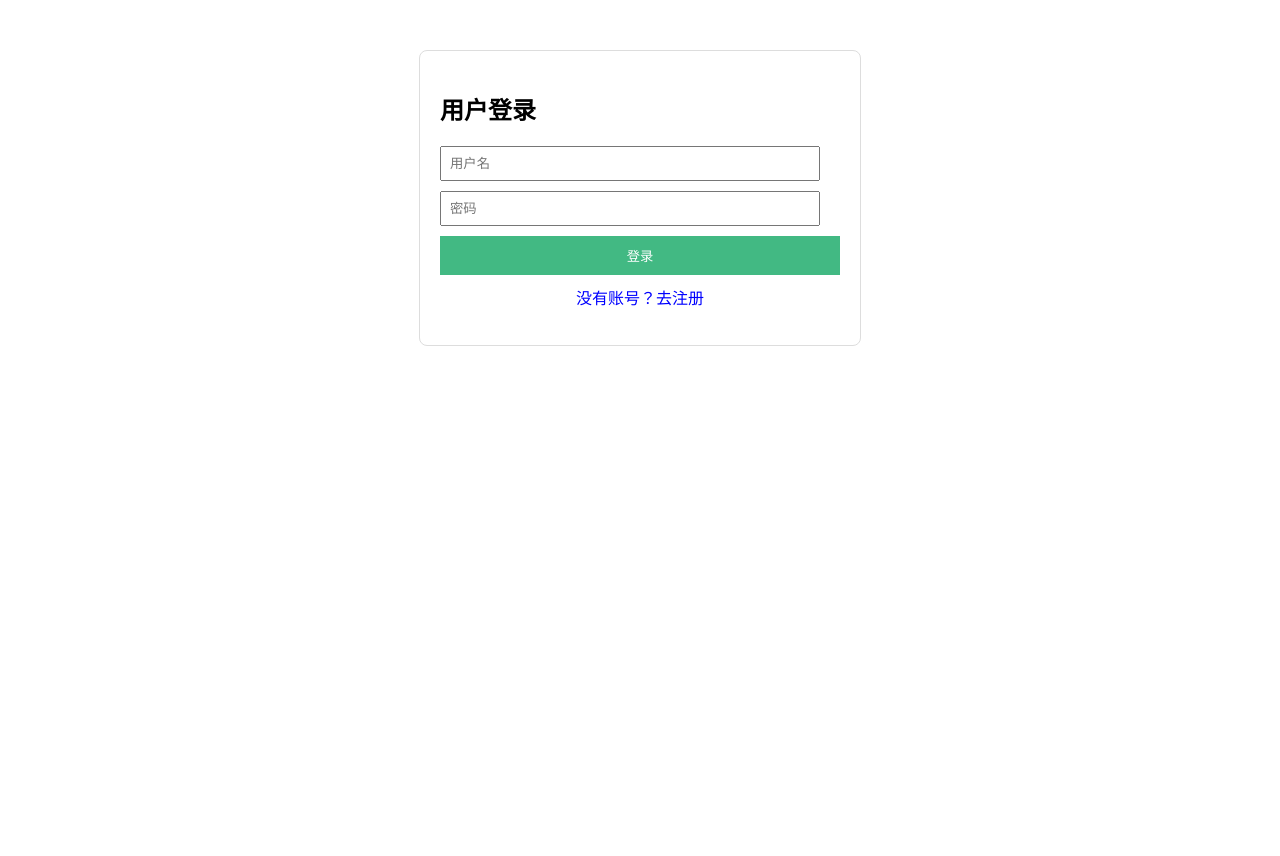
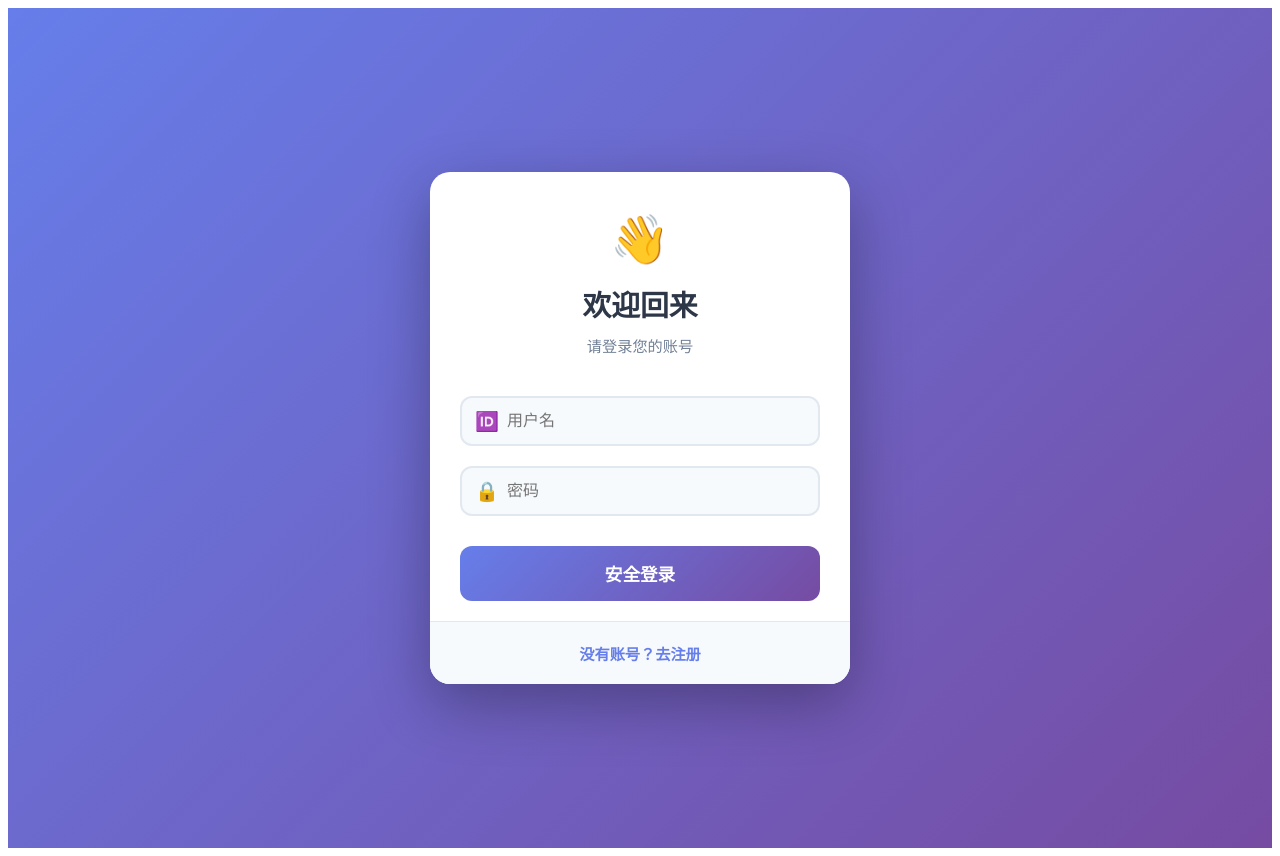
Before and after one commit to wqr1234567128117/KE-Group-C, a Vue app in the folder fastapi_vue/AIzhujiao/vue-project/: page /login in a window 1280 px wide. Before the commit the page ends 800 px from the top, so only its background shows below. Built offline with nearby package versions, Linux system fonts and the light colour scheme.

Commit message:
登录和主界面布局优化

```diff
--- a/fastapi_vue/AIzhujiao/vue-project/src/views/Home.vue
+++ b/fastapi_vue/AIzhujiao/vue-project/src/views/Home.vue
@@ -1,12 +1,37 @@
 <template>
-  <div class="home">
-    <h1>欢迎回来，{{ username }}</h1>
-    <div class="nav-grid">
-      <router-link to="/smart-qa" class="nav-card">🤖 智能问答</router-link>
-      <router-link to="/learning-path" class="nav-card">🗺️ 学习路径</router-link>
-      <router-link to="/progress" class="nav-card">📈 学习进度</router-link>
+  <div class="home-container">
+    <div class="home-card">
+      <header class="header">
+        <h1>欢迎回来，<span class="highlight">{{ username }}</span></h1>
+        <p class="subtitle">AI助教陪你开始你的学习之旅！</p>
+      </header>
+
+      <div class="nav-grid">
+        <router-link to="/smart-qa" class="nav-card">
+          <div class="card-icon">🤖</div>
+          <span class="card-title">智能问答</span>
+          <span class="card-desc">AI 辅助解答疑惑</span>
+        </router-link>
+
+        <router-link to="/learning-path" class="nav-card">
+          <div class="card-icon">🗺️</div>
+          <span class="card-title">学习路径</span>
+          <span class="card-desc">规划你的学习路线</span>
+        </router-link>
+
+        <router-link to="/progress" class="nav-card">
+          <div class="card-icon">📈</div>
+          <span class="card-title">学习进度</span>
+          <span class="card-desc">查看任务与路径</span>
+        </router-link>
+      </div>
+
+      <div class="footer">
+        <button @click="logout" class="logout-btn">
+          <span>退出登录</span>
+        </button>
+      </div>
     </div>
-    <button @click="logout" class="logout-btn">退出登录</button>
   </div>
 </template>
 
@@ -25,8 +50,157 @@ const logout = () => {
 </script>
 
 <style scoped>
-.home { text-align: center; padding: 40px; }
-.nav-grid { display: flex; justify-content: center; gap: 20px; margin: 40px 0; }
-.nav-card { display: block; padding: 40px; font-size: 1.2em; text-decoration: none; color: white; background: #42b983; border-radius: 10px; width: 200px; }
-.logout-btn { background: #ff5252; color: white; border: none; padding: 10px 20px; cursor: pointer; border-radius: 5px; }
+/* 全局容器：负责背景色和居中 */
+.home-container {
+  min-height: 100vh;
+  display: flex;
+  justify-content: center;
+  align-items: center;
+  background: linear-gradient(135deg, #f5f7fa 0%, #c3cfe2 100%);
+  font-family: 'Helvetica Neue', Helvetica, 'PingFang SC', 'Hiragino Sans GB', 'Microsoft YaHei', Arial, sans-serif;
+  padding: 20px;
+  box-sizing: border-box;
+}
+
+/* 主卡片 */
+.home-card {
+  background: #ffffff;
+  width: 100%;
+  max-width: 900px;
+  border-radius: 20px;
+  box-shadow: 0 10px 40px rgba(0, 0, 0, 0.1);
+  padding: 50px;
+  text-align: center;
+  box-sizing: border-box;
+  animation: fadeIn 0.6s ease-out;
+}
+
+/* 头部样式 */
+.header {
+  margin-bottom: 50px;
+}
+
+.avatar {
+  font-size: 3rem;
+  margin-bottom: 15px;
+  display: inline-block;
+  animation: wave 2s infinite ease-in-out;
+}
+
+h1 {
+  color: #2c3e50;
+  font-size: 2rem;
+  margin: 0 0 10px 0;
+  font-weight: 700;
+}
+
+.highlight {
+  color: #42b983;
+  position: relative;
+  display: inline-block;
+}
+
+.subtitle {
+  color: #7f8c8d;
+  margin: 0;
+  font-size: 1rem;
+  font-weight: 400;
+}
+
+/* 网格布局 */
+.nav-grid {
+  display: grid;
+  grid-template-columns: repeat(auto-fit, minmax(220px, 1fr));
+  gap: 30px;
+  margin-bottom: 50px;
+}
+
+/* 导航卡片样式 */
+.nav-card {
+  display: flex;
+  flex-direction: column;
+  align-items: center;
+  justify-content: center;
+  padding: 30px 20px;
+  text-decoration: none;
+  background: #f8f9fa;
+  border-radius: 15px;
+  border: 1px solid #e9ecef;
+  transition: all 0.3s cubic-bezier(0.25, 0.8, 0.25, 1);
+  position: relative;
+  overflow: hidden;
+}
+
+.nav-card:hover {
+  transform: translateY(-5px);
+  box-shadow: 0 15px 30px rgba(66, 185, 131, 0.15);
+  border-color: #42b983;
+  background: #fff;
+}
+
+.card-icon {
+  font-size: 2.5rem;
+  margin-bottom: 15px;
+}
+
+.card-title {
+  font-size: 1.2rem;
+  font-weight: 600;
+  color: #2c3e50;
+  margin-bottom: 8px;
+  display: block;
+}
+
+.card-desc {
+  font-size: 0.85rem;
+  color: #95a5a6;
+  font-weight: 400;
+}
+
+/* 退出按钮 */
+.logout-btn {
+  background: transparent;
+  color: #ff5252;
+  border: 1px solid #ff5252;
+  padding: 12px 30px;
+  font-size: 1rem;
+  cursor: pointer;
+  border-radius: 50px;
+  transition: all 0.3s ease;
+  font-weight: 500;
+  outline: none;
+}
+
+.logout-btn:hover {
+  background: #ff5252;
+  color: white;
+  box-shadow: 0 5px 15px rgba(255, 82, 82, 0.3);
+}
+
+/* 动画定义 */
+@keyframes fadeIn {
+  from { opacity: 0; transform: translateY(20px); }
+  to { opacity: 1; transform: translateY(0); }
+}
+
+@keyframes wave {
+  0%, 100% { transform: rotate(0deg); }
+  25% { transform: rotate(10deg); }
+  75% { transform: rotate(-10deg); }
+}
+
+/* 响应式调整 */
+@media (max-width: 600px) {
+  .home-card {
+    padding: 30px 20px;
+  }
+
+  .nav-grid {
+    grid-template-columns: 1fr; /* 手机端单列显示 */
+  }
+
+  h1 {
+    font-size: 1.5rem;
+  }
+}
 </style>
--- a/fastapi_vue/AIzhujiao/vue-project/src/views/Login.vue
+++ b/fastapi_vue/AIzhujiao/vue-project/src/views/Login.vue
@@ -1,24 +1,54 @@
 <template>
   <div class="login-container">
-    <h2>{{ isRegister ? '用户注册' : '用户登录' }}</h2>
+    <div class="login-card">
+      <div class="card-header">
+        <div class="icon-wrapper">👋</div>
+        <h2>{{ isRegister ? '创建新账号' : '欢迎回来' }}</h2>
+        <p class="subtitle">{{ isRegister ? '加入我们，开启学习之旅' : '请登录您的账号' }}</p>
+      </div>
 
-    <form @submit.prevent="handleSubmit">
-      <div v-if="isRegister">
+      <form @submit.prevent="handleSubmit" class="login-form">
+        <!-- 注册专用字段 -->
+        <transition name="slide-fade">
+          <div v-if="isRegister" class="extra-fields">
+            <div class="input-group">
+              <span class="input-icon">👤</span>
               <input v-model="form.real_name" placeholder="真实姓名" required />
+            </div>
+            <div class="input-group">
+              <span class="input-icon">🎓</span>
               <input v-model="form.major" placeholder="专业" required />
             </div>
+          </div>
+        </transition>
 
+        <!-- 通用字段 -->
+        <div class="input-group">
+          <span class="input-icon">🆔</span>
           <input v-model="form.username" placeholder="用户名" required />
+        </div>
+
+        <div class="input-group">
+          <span class="input-icon">🔒</span>
           <input v-model="form.password" type="password" placeholder="密码" required />
+        </div>
 
-      <button type="submit">{{ isRegister ? '注册' : '登录' }}</button>
+        <!-- 错误提示 -->
+        <p v-if="errorMsg" class="error-message">
+          <span class="error-icon">⚠️</span> {{ errorMsg }}
+        </p>
+
+        <button type="submit" class="submit-btn">
+          {{ isRegister ? '立即注册' : '安全登录' }}
+        </button>
       </form>
 
+      <div class="card-footer">
         <p @click="isRegister = !isRegister" class="toggle-link">
           {{ isRegister ? '已有账号？去登录' : '没有账号？去注册' }}
         </p>
-
-    <p v-if="errorMsg" class="error">{{ errorMsg }}</p>
+      </div>
+    </div>
   </div>
 </template>
 
@@ -45,9 +75,6 @@ const handleSubmit = async () => {
     let res
     if (isRegister.value) {
       // --- 注册逻辑：需要传递 specific 字段 ---
-      // 注意：根据新的 api.js，register 函数接收的是 (realName, major, username, password)
-      // 请确保 api.js 中的 register 函数定义与此调用匹配（或者修改 api.js 为接收对象）
-      // 这里假设 api.js 已按上一轮对话修改为接收对象 {real_name, major, username, password}
       res = await api.register(form.real_name, form.major, form.username, form.password)
 
       alert(res.data.message + '，请登录')
@@ -60,8 +87,6 @@ const handleSubmit = async () => {
       res = await api.login(form.username, form.password)
 
       // --- 数据存储逻辑 ---
-      // 注意：后端返回的是 user_id 和 token
-      // 修正：从 res.data 中提取数据（原代码逻辑正确，但需确认后端字段）
       const userInfo = {
         user_id: res.data.user_id, // 确保后端返回的是 user_id
         token: res.data.token,     // 确保后端返回的是 token
@@ -79,10 +104,198 @@ const handleSubmit = async () => {
 </script>
 
 <style scoped>
-/* 简单样式 */
-.login-container { max-width: 400px; margin: 50px auto; padding: 20px; border: 1px solid #ddd; border-radius: 8px; }
-input { display: block; width: 90%; margin: 10px 0; padding: 8px; }
-button { width: 100%; padding: 10px; background: #42b983; color: white; border: none; cursor: pointer; }
-.toggle-link { color: blue; cursor: pointer; text-align: center; margin-top: 10px; }
-.error { color: red; text-align: center; }
+/* 容器：全屏居中，渐变背景 */
+.login-container {
+  min-height: 100vh;
+  display: flex;
+  justify-content: center;
+  align-items: center;
+  background: linear-gradient(135deg, #667eea 0%, #764ba2 100%);
+  font-family: 'Helvetica Neue', Helvetica, 'PingFang SC', 'Hiragino Sans GB', 'Microsoft YaHei', Arial, sans-serif;
+  padding: 20px;
+}
+
+/* 卡片主体 */
+.login-card {
+  background: #ffffff;
+  width: 100%;
+  max-width: 420px;
+  border-radius: 20px;
+  box-shadow: 0 20px 60px rgba(0, 0, 0, 0.3);
+  overflow: hidden;
+  animation: fadeInUp 0.5s ease-out;
+}
+
+/* 头部区域 */
+.card-header {
+  padding: 40px 30px 20px;
+  text-align: center;
+}
+
+.icon-wrapper {
+  font-size: 3rem;
+  margin-bottom: 15px;
+  display: inline-block;
+  animation: wave 2s infinite ease-in-out;
+}
+
+h2 {
+  margin: 0;
+  color: #2d3748;
+  font-size: 1.8rem;
+  font-weight: 700;
+}
+
+.subtitle {
+  margin: 10px 0 0;
+  color: #718096;
+  font-size: 0.95rem;
+}
+
+/* 表单区域 */
+.login-form {
+  padding: 20px 30px;
+}
+
+/* 输入框组 */
+.input-group {
+  position: relative;
+  margin-bottom: 20px;
+  display: flex;
+  align-items: center;
+}
+
+.input-icon {
+  position: absolute;
+  left: 15px;
+  font-size: 1.2rem;
+  pointer-events: none;
+  color: #a0aec0;
+  transition: color 0.3s;
+}
+
+input {
+  width: 100%;
+  padding: 14px 15px 14px 45px; /* 左侧留出图标位置 */
+  box-sizing: border-box;
+  border: 2px solid #e2e8f0;
+  border-radius: 12px;
+  font-size: 1rem;
+  background: #f7fafc;
+  transition: all 0.3s ease;
+  outline: none;
+  color: #2d3748;
+}
+
+input:focus {
+  border-color: #667eea;
+  background: #fff;
+  box-shadow: 0 0 0 4px rgba(102, 126, 234, 0.1);
+}
+
+input:focus + .input-icon {
+  color: #667eea;
+}
+
+/* 注册额外字段的动画容器 */
+.extra-fields {
+  overflow: hidden;
+}
+
+/* 按钮 */
+.submit-btn {
+  width: 100%;
+  padding: 15px;
+  background: linear-gradient(135deg, #667eea 0%, #764ba2 100%);
+  color: white;
+  border: none;
+  border-radius: 12px;
+  font-size: 1.1rem;
+  font-weight: 600;
+  cursor: pointer;
+  transition: transform 0.2s, box-shadow 0.2s;
+  margin-top: 10px;
+}
+
+.submit-btn:hover {
+  transform: translateY(-2px);
+  box-shadow: 0 10px 20px rgba(118, 75, 162, 0.3);
+}
+
+.submit-btn:active {
+  transform: translateY(0);
+}
+
+/* 底部切换 */
+.card-footer {
+  padding: 20px 30px;
+  text-align: center;
+  background: #f7fafc;
+  border-top: 1px solid #e2e8f0;
+}
+
+.toggle-link {
+  margin: 0;
+  color: #667eea;
+  cursor: pointer;
+  font-size: 0.95rem;
+  font-weight: 600;
+  transition: color 0.2s;
+}
+
+.toggle-link:hover {
+  color: #764ba2;
+  text-decoration: underline;
+}
+
+/* 错误提示 */
+.error-message {
+  background: #fff5f5;
+  color: #e53e3e;
+  padding: 12px;
+  border-radius: 8px;
+  font-size: 0.9rem;
+  margin-bottom: 20px;
+  display: flex;
+  align-items: center;
+  border: 1px solid #feb2b2;
+  animation: shake 0.4s ease-in-out;
+}
+
+.error-icon {
+  margin-right: 8px;
+}
+
+/* 动画定义 */
+@keyframes fadeInUp {
+  from { opacity: 0; transform: translateY(30px); }
+  to { opacity: 1; transform: translateY(0); }
+}
+
+@keyframes wave {
+  0%, 100% { transform: rotate(0deg); }
+  25% { transform: rotate(10deg); }
+  75% { transform: rotate(-10deg); }
+}
+
+@keyframes shake {
+  0%, 100% { transform: translateX(0); }
+  25% { transform: translateX(-5px); }
+  75% { transform: translateX(5px); }
+}
+
+/* 切换动画 */
+.slide-fade-enter-active {
+  transition: all 0.3s ease-out;
+}
+
+.slide-fade-leave-active {
+  transition: all 0.2s cubic-bezier(1, 0.5, 0.8, 1);
+}
+
+.slide-fade-enter-from,
+.slide-fade-leave-to {
+  transform: translateY(-10px);
+  opacity: 0;
+}
 </style>
```
Lines whose indentation alone changed are shown as unchanged.
